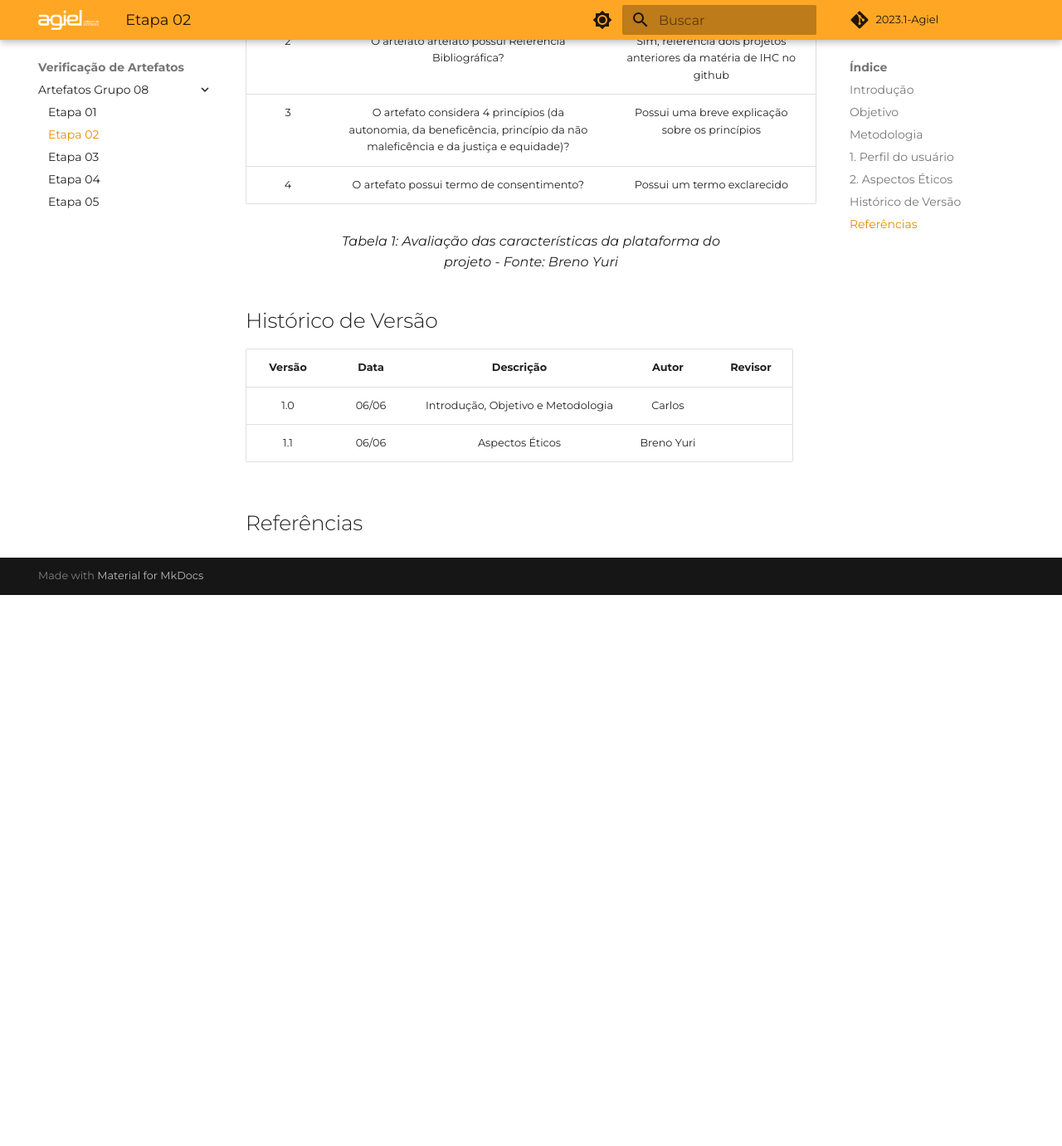
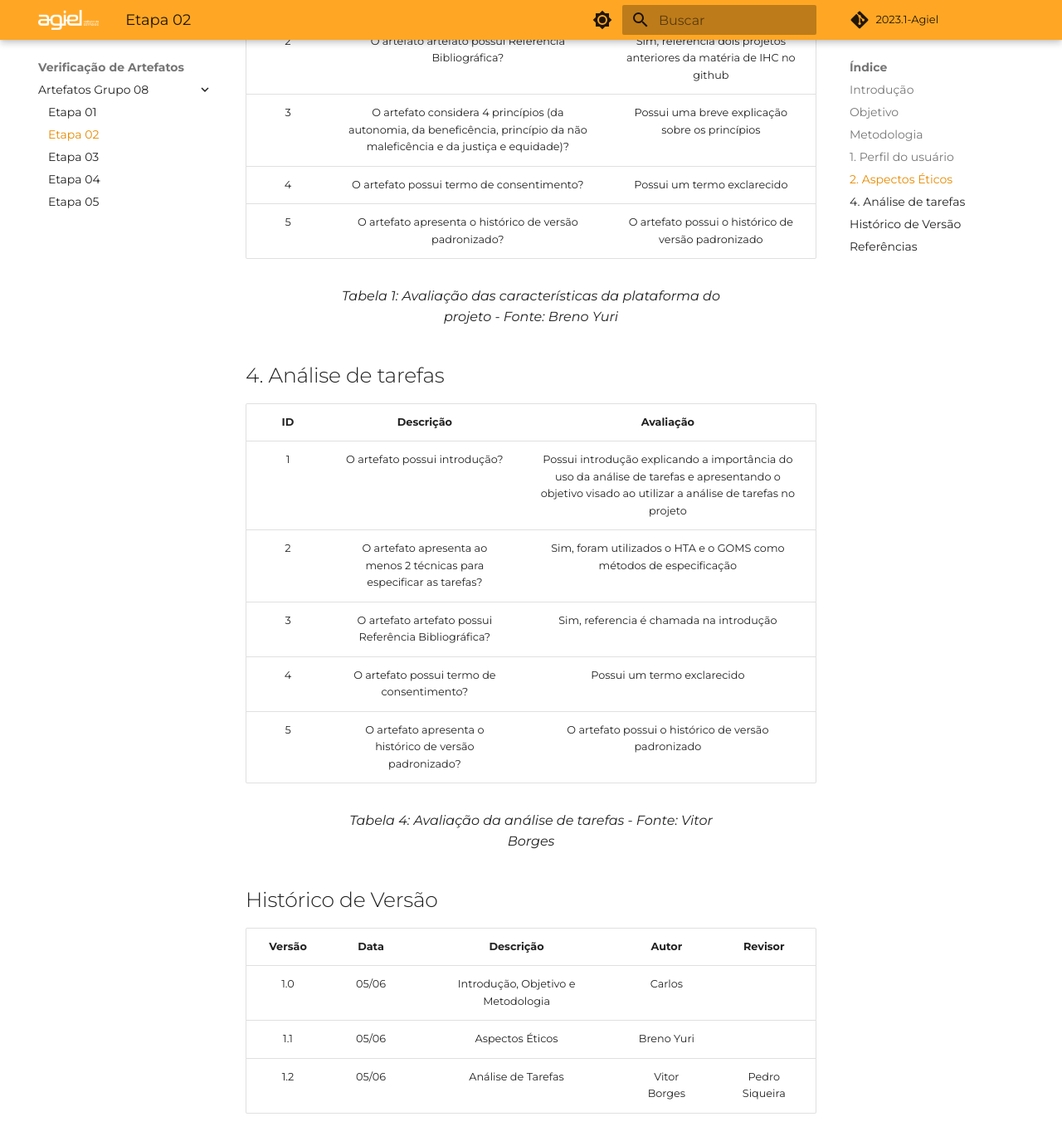
Before and after one commit to Interacao-Humano-Computador/2023.1-Agiel, an MkDocs documentation site: the page built from docs/verificacao/grupo_8/etapa_2.md, in a window 1280 px wide and 1400 px high, scrolled down 1029 px. Shown: the top 1381 px of the window at 83% size. Built offline with MkDocs 1.6.1 and Material for MkDocs 9.7.7, drawn with Linux system fonts in a browser that asks for light colours; some web fonts are replaced; comment, search, counter and statistics services are not loaded; before the commit the page ends 1746 px from its top, so only the background shows below that.

Commit message:
docs: adicionado verificação do artefato análise de tarefas etapa 02

```diff
--- a/docs/verificacao/grupo_8/etapa_2.md
+++ b/docs/verificacao/grupo_8/etapa_2.md
@@ -23,15 +23,28 @@ A verificação dos artefatos será feita por meio de inspeção FAGAN (1976), u
 | 2 | O artefato artefato possui Referência Bibliográfica? | Sim, referencia dois projetos anteriores da matéria de IHC no github |
 | 3 | O artefato considera 4 princípios (da autonomia, da beneficência, princípio da não maleficência e da justiça e equidade)? | Possui uma breve explicação sobre os princípios |
 | 4 | O artefato possui termo de consentimento? | Possui um termo exclarecido |
+| 5 | O artefato apresenta o histórico de versão padronizado? | O artefato possui o histórico de versão padronizado |
 
 <figcaption align="center">Tabela 1: Avaliação das características da plataforma do projeto - Fonte: Breno Yuri</figcaption>
 
+## 4. Análise de tarefas
+
+| ID | Descrição  | Avaliação |
+|:--:|:----------:|:---------:|
+| 1 | O artefato possui introdução? | Possui introdução explicando a importância do uso da análise de tarefas e apresentando o objetivo visado ao utilizar a análise de tarefas no projeto |
+| 2 | O artefato apresenta ao menos 2 técnicas para especificar as tarefas? | Sim, foram utilizados o HTA e o GOMS como métodos de especificação |
+| 3 | O artefato artefato possui Referência Bibliográfica? | Sim, referencia é chamada na introdução |
+| 4 | O artefato possui termo de consentimento? | Possui um termo exclarecido |
+| 5 | O artefato apresenta o histórico de versão padronizado? | O artefato possui o histórico de versão padronizado |
+
+<figcaption align="center">Tabela 4: Avaliação da análise de tarefas - Fonte: Vitor Borges</figcaption>
 
 ## Histórico de Versão
 
 | Versão | Data  |            Descrição              |     Autor      |    Revisor    |
 |:------:|:-----:|:---------------------------------:|:--------------:|:-------------:|
-|  1.0   | 06/06 | Introdução, Objetivo e Metodologia | Carlos | |
-|  1.1   | 06/06 | Aspectos Éticos | Breno Yuri | |
+|  1.0   | 05/06 | Introdução, Objetivo e Metodologia | Carlos | |
+|  1.1   | 05/06 | Aspectos Éticos | Breno Yuri | |
+|  1.2   | 05/06 | Análise de Tarefas | Vitor Borges | Pedro Siqueira
 
 ## Referências
```
